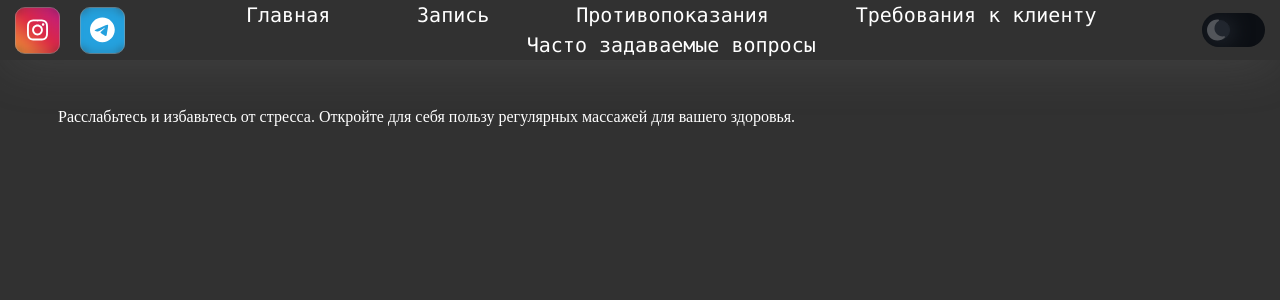
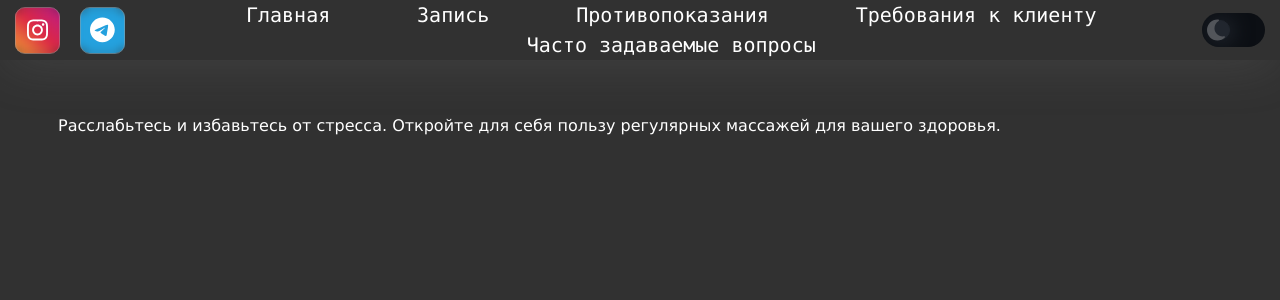
Before and after one commit to Romangergisevich/massage, a React (Vite) app: page / in a window 1280 px wide. Shown: the top 300 px of the page. Built offline with nearby package versions, Linux system fonts and the light colour scheme.

Commit message:
font chose

```diff
--- a/src/components/pages/Home.tsx
+++ b/src/components/pages/Home.tsx
@@ -3,8 +3,11 @@ import React from 'react';
 const Home: React.FC = () => {
   return (
     <div>
-      Расслабьтесь и избавьтесь от стресса. Откройте для себя пользу регулярных массажей
-      для вашего здоровья.
+
+      <p className="lucida">
+        Расслабьтесь и избавьтесь от стресса. Откройте для себя пользу регулярных массажей
+        для вашего здоровья.
+      </p>
     </div>
   );
 };
--- a/src/index.css
+++ b/src/index.css
@@ -5,6 +5,8 @@
   color-scheme: light dark;
   color: var(--text-color);
   background-color: var(--theme-color);
+
+  font-family: 'Lucida Sans Unicode', sans-serif;
 
   margin: 0;
   padding-top: 100px;
```
